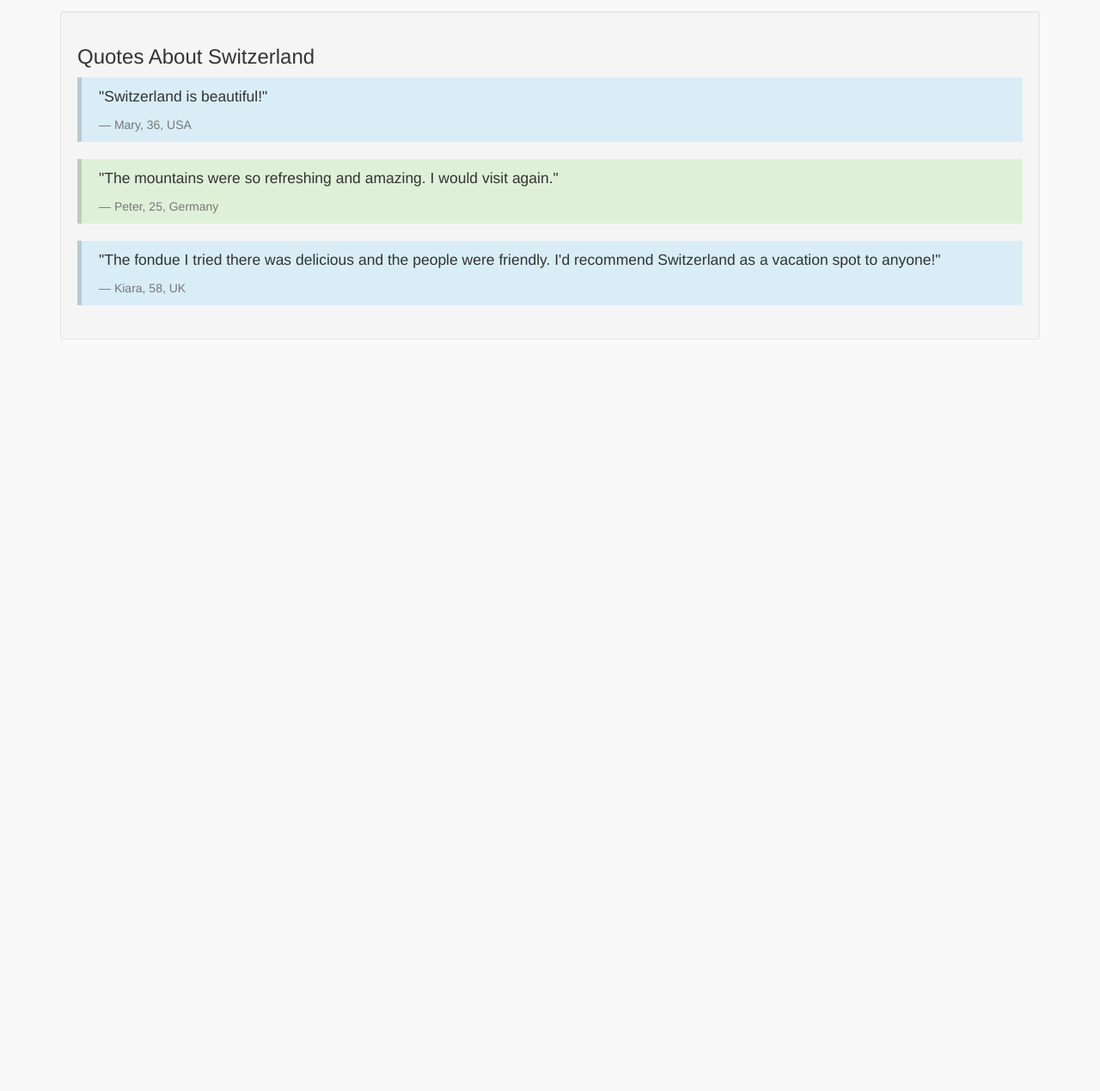
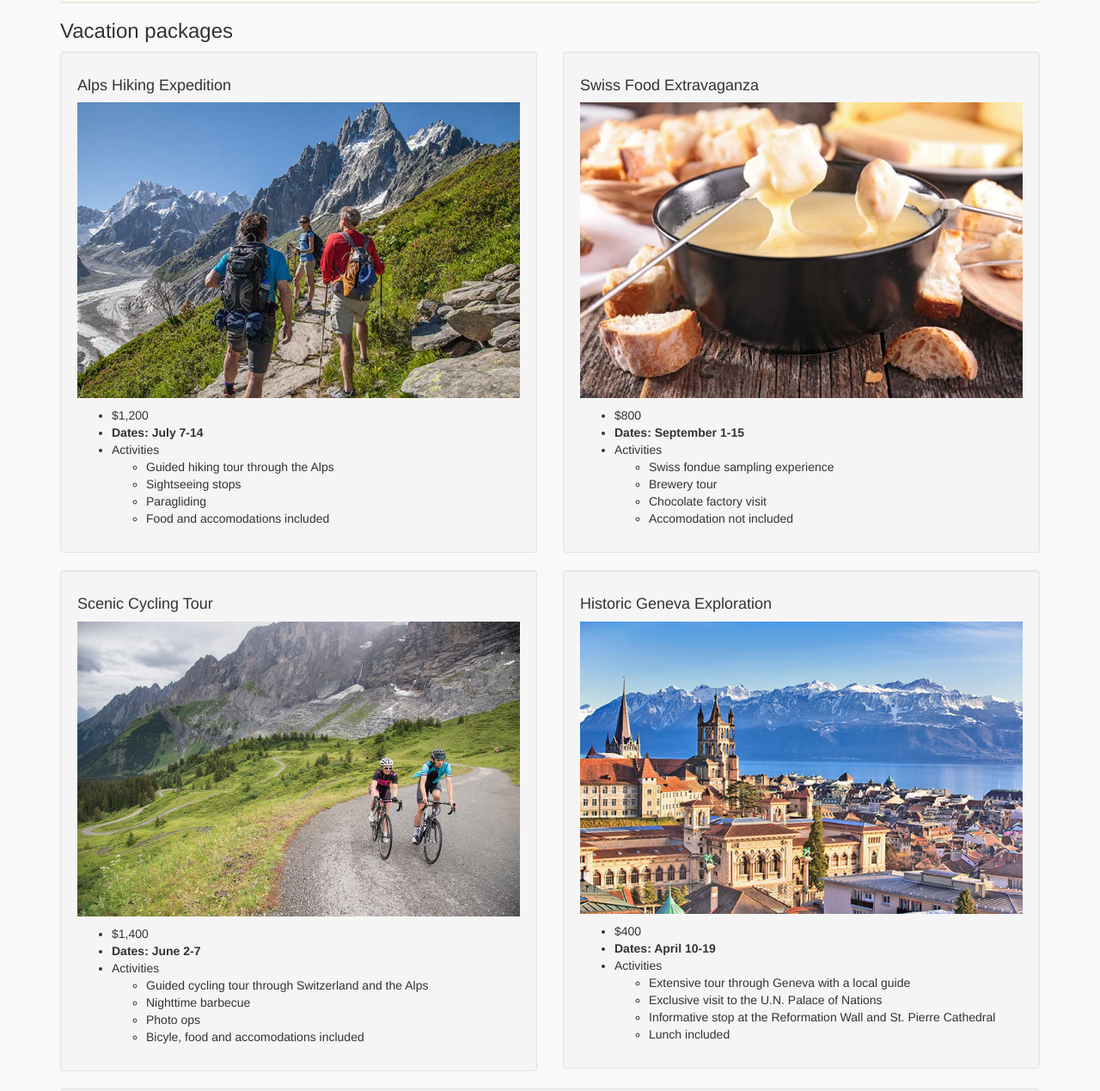
Before and after one commit to hbhatt2306/vacation-site, a plain HTML site: page index.html in a window 1280 px wide. Shown: the part 1200-2469 px from the top of the page at 86% size. Before the commit the page ends 1615 px from the top, so only its background shows below. Drawn offline with Linux system fonts and the light colour scheme.

Commit message:
include vacation package info and create a grid

```diff
--- a/css/styles.css
+++ b/css/styles.css
@@ -4,4 +4,9 @@ body {
 
 img {
   width:100%;
+  margin-bottom: 10px;
 }
+
+.date {
+  font-weight: bold;
+}
--- a/index.html
+++ b/index.html
@@ -40,6 +40,86 @@
           </ul>
         </div>
       </div>
+      <h3>Vacation packages</h3>
+      <div class="row">
+        <div class="col-md-6">
+          <div class="well">
+            <h4>Alps Hiking Expedition</h4>
+              <img src="img/hiking.jpg" alt="hiking">
+              <ul>
+                <li>$1,200</li>
+                <li><span class="date">Dates: July 7-14</span></li>
+                <li>Activities
+                  <ul>
+                    <li>Guided hiking tour through the Alps</li>
+                    <li>Sightseeing stops</li>
+                    <li>Paragliding</li>
+                    <li>Food and accomodations included</li>
+                  </ul>
+                </li>
+              </ul>
+          </div>
+        </div>
+
+        <div class="col-md-6">
+          <div class="well">
+            <h4>Swiss Food Extravaganza</h4>
+              <img src="img/fondue.jpg" alt="swiss cheese fondue">
+              <ul>
+                <li>$800</li>
+                <li><span class="date">Dates: September 1-15</span></li>
+                <li>Activities
+                  <ul>
+                    <li>Swiss fondue sampling experience</li>
+                    <li>Brewery tour</li>
+                    <li>Chocolate factory visit</li>
+                    <li>Accomodation not included</li>
+                  </ul>
+                </li>
+              </ul>
+          </div>
+        </div>
+      </div>
+
+      <div class="row">
+        <div class="col-md-6">
+          <div class="well">
+            <h4>Scenic Cycling Tour</h4>
+              <img src="img/cycling.jpg" alt="cycling">
+              <ul>
+                <li>$1,400</li>
+                <li><span class="date">Dates: June 2-7</span></li>
+                <li>Activities
+                  <ul>
+                    <li>Guided cycling tour through Switzerland and the Alps</li>
+                    <li>Nighttime barbecue</li>
+                    <li>Photo ops</li>
+                    <li>Bicyle, food and accomodations included</li>
+                  </ul>
+                </li>
+              </ul>
+          </div>
+        </div>
+
+        <div class="col-md-6">
+          <div class="well">
+            <h4>Historic Geneva Exploration</h4>
+              <img src="img/geneva.png" alt="geneva">
+              <ul>
+                <li>$400</li>
+                <li><span class="date">Dates: April 10-19</span></li>
+                <li>Activities
+                  <ul>
+                    <li>Extensive tour through Geneva with a local guide</li>
+                    <li>Exclusive visit to the U.N. Palace of Nations</li>
+                    <li>Informative stop at the Reformation Wall and St. Pierre Cathedral</li>
+                    <li>Lunch included</li>
+                  </ul>
+                </li>
+              </ul>
+          </div>
+        </div>
+      </div>
 
       <div class="well">
         <h3>Quotes About Switzerland</h3>
```
Also changed, not shown: img/cycling.jpg (added), img/fondue.jpg (added), img/geneva.png (added), img/hiking.jpg (added).
